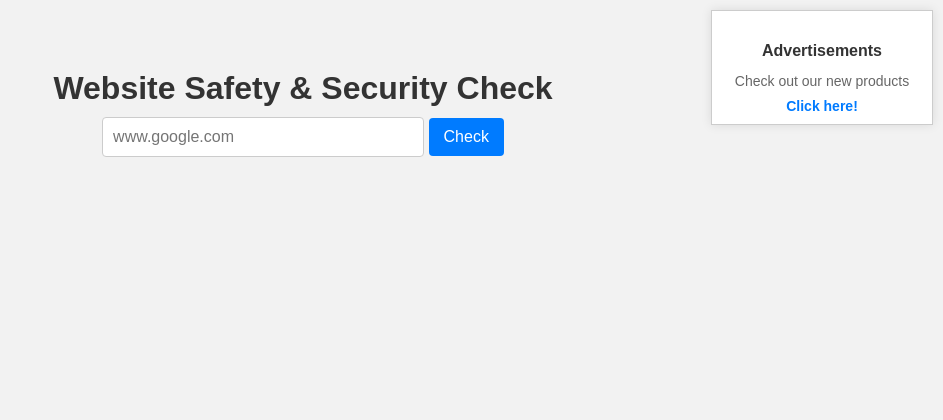
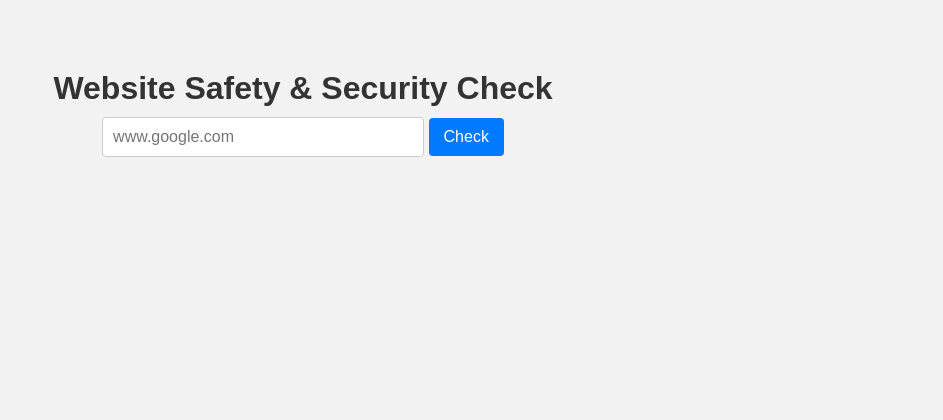
Before and after one commit to Itay25/free-website-security-check, a Flask app: page / in a window 1280 px wide. Shown: the top 420 px of the page, without its empty margins (337-1280 px from the left). Run offline with Flask 3, Linux system fonts and the light colour scheme.

Commit message:
Update index.html.html

```diff
--- a/templates/index.html.html
+++ b/templates/index.html.html
@@ -1,6 +1,8 @@
 <!DOCTYPE html>
 <html lang="en">
 <head>
+    <script async src="https://pagead2.googlesyndication.com/pagead/js/adsbygoogle.js?client=ca-pub-3813422066059890"
+    crossorigin="anonymous"></script>
     <meta charset="UTF-8">
     <meta name="viewport" content="width=device-width, initial-scale=1.0">
     <title>Free Website Security Check</title>
@@ -96,12 +98,6 @@
     </style>
 </head>
 <body>
-    <div id="advertisements">
-        <h4>Advertisements</h4>
-        <p>Check out our new products</p>
-        <a href="https://www.youtube.com/" target="_blank">Click here!</a>
-    </div>
-
     <h1>Website Safety & Security Check</h1>
 
     <!-- טופס בדיקת URL -->
```
